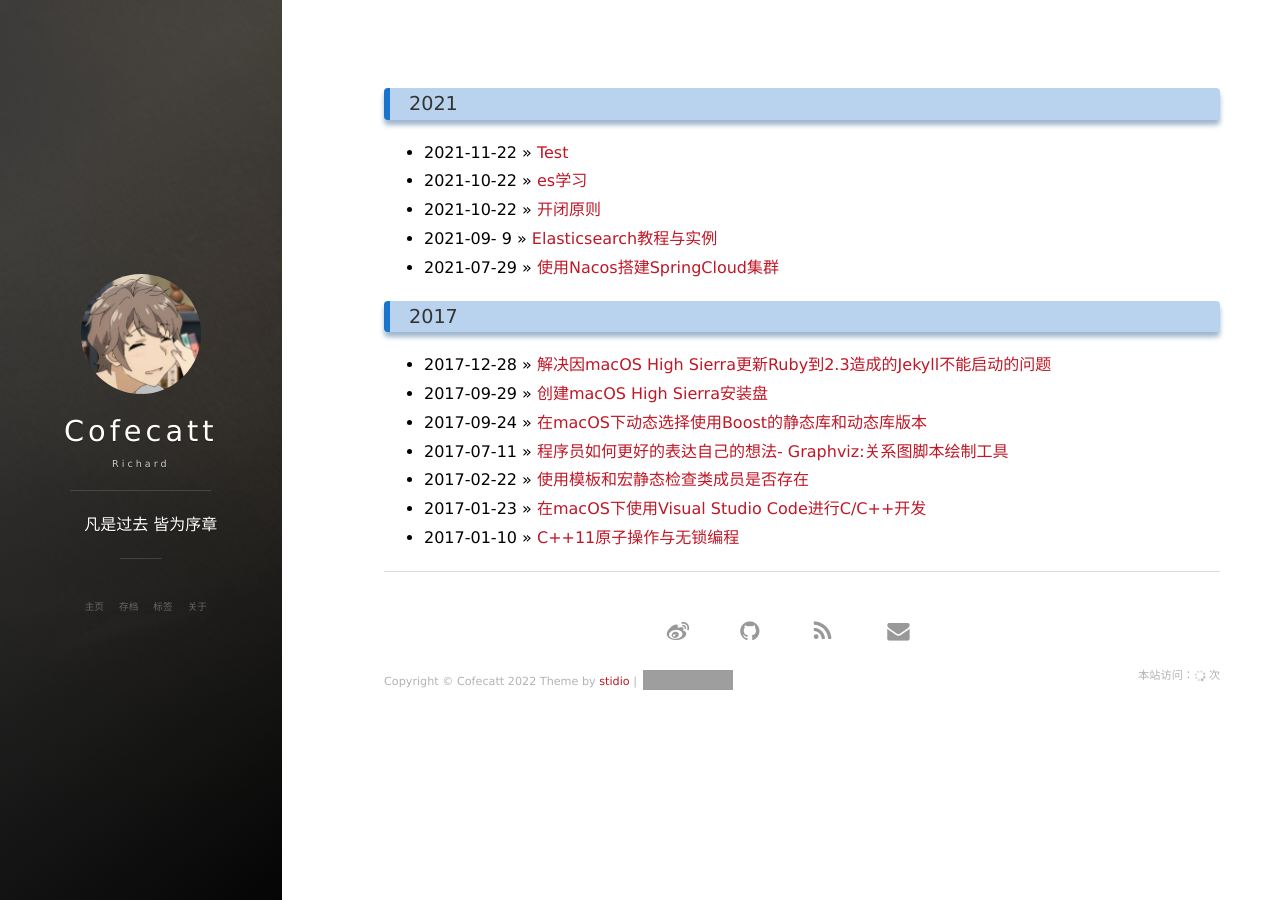
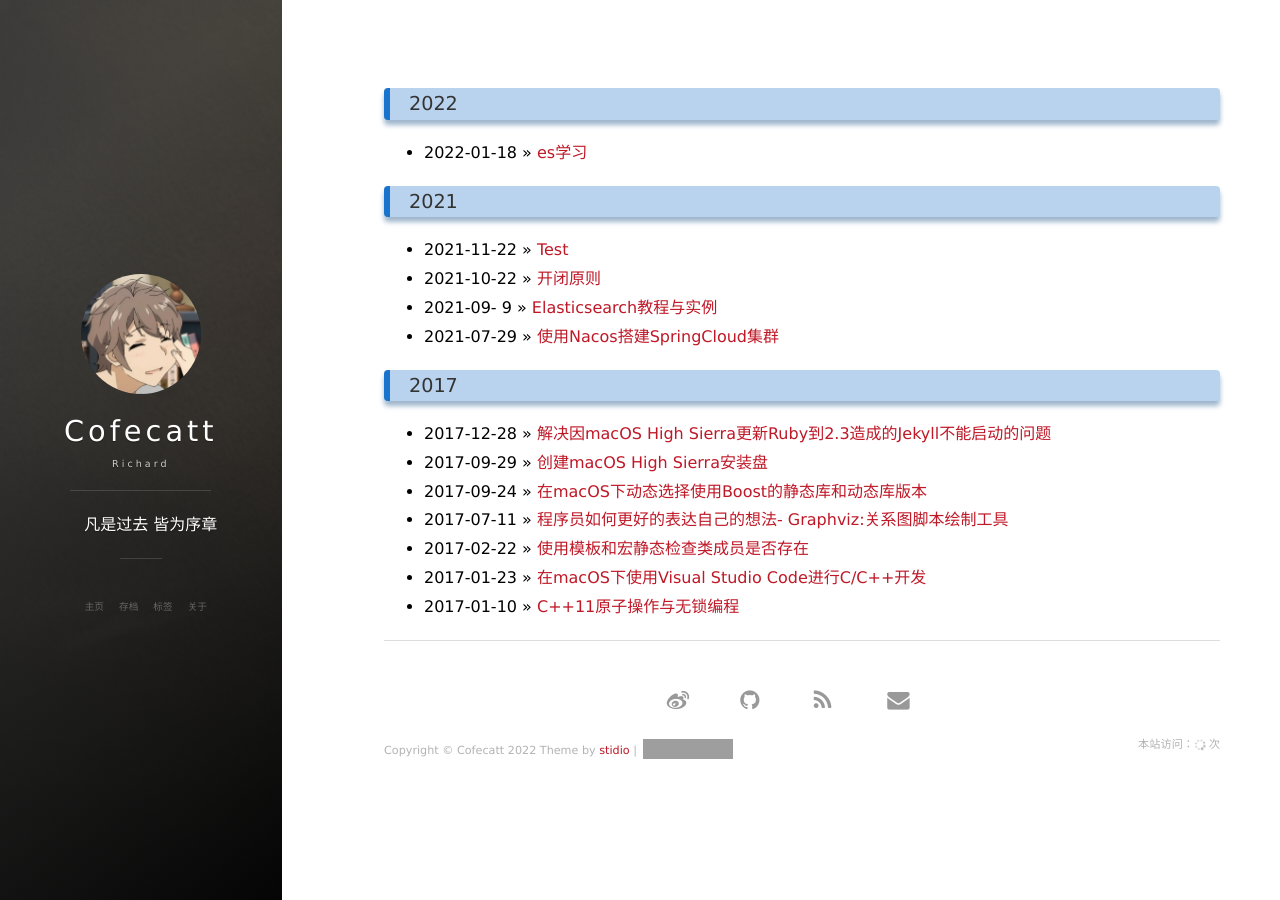
Before and after one commit to cofecatt/cofecatt.github.io, a Jekyll site: the page built from archive.html, in a window 1280 px wide. Built offline with Jekyll 4.4.1, drawn with Linux system fonts in a browser that asks for light colours; nearby versions of some CDN libraries; grey boxes are pictures that could not be loaded.

Commit message:
Update 2022-1-18-es_study.md

```diff
--- a/_posts/2022-1-18-es_study.md
+++ b/_posts/2022-1-18-es_study.md
@@ -1,7 +1,7 @@
 ---
 layout: post
 title: es学习
-date: 2021-10-22
+date: 2022-1-18
 tags: [elasticsearch, 面试题]
 ---
 
```
